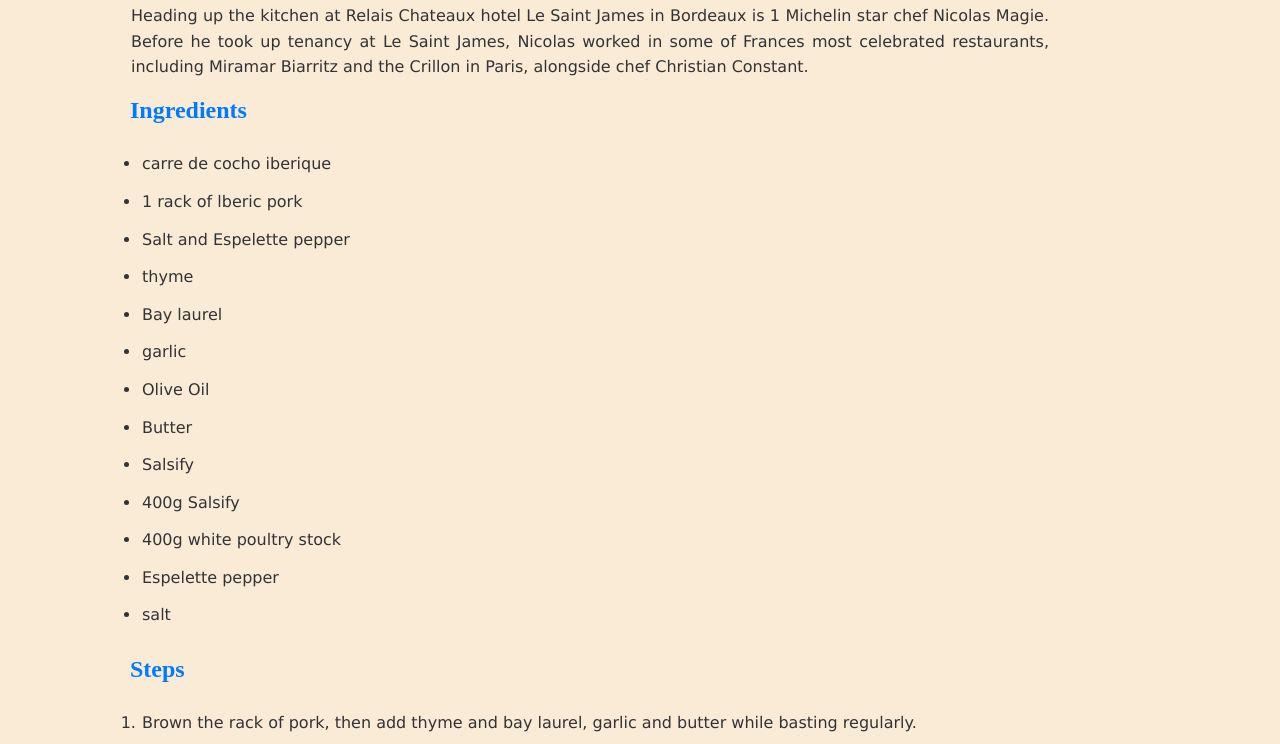
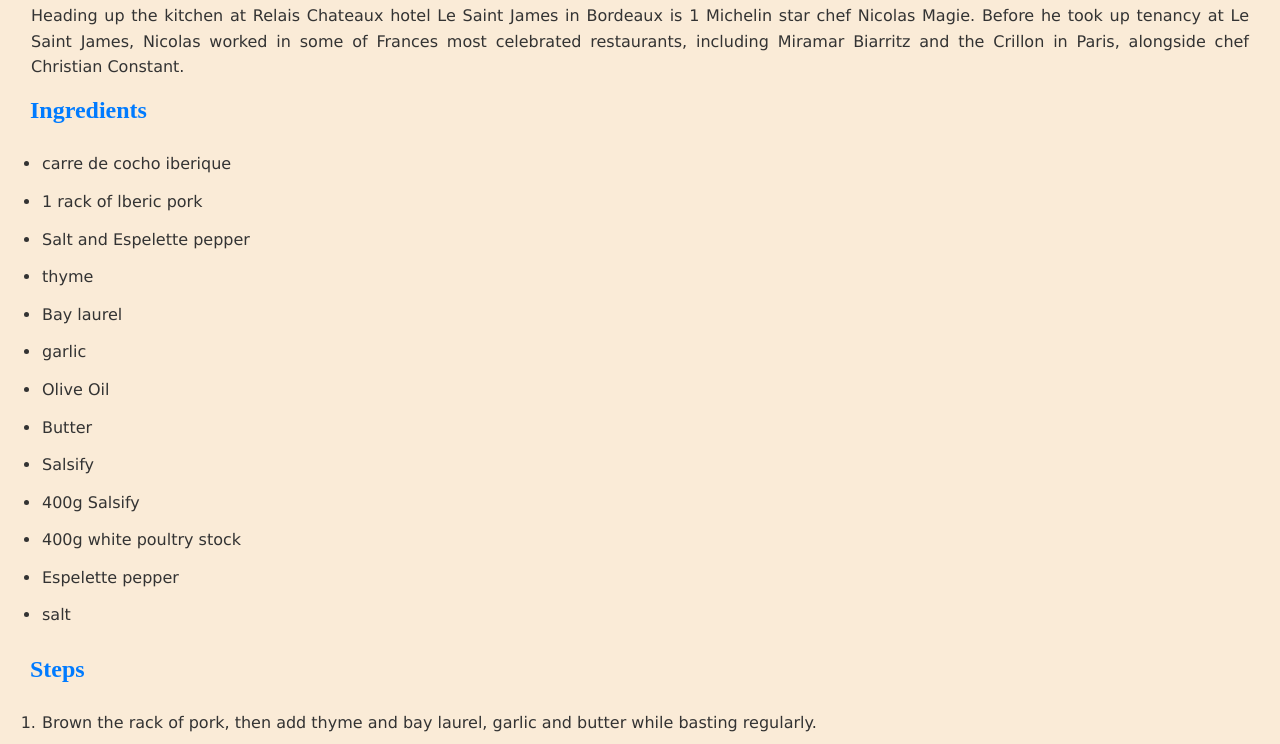
Before and after one commit to Freedi-Safdar/odin-recipes, a plain HTML site: page recipes/nicolas.html in a window 1280 px wide. Shown: the part 89-833 px from the top of the page. Drawn offline with Linux system fonts and the light colour scheme.

Commit message:
rec.css improvement

```diff
--- a/recipes/rec.css
+++ b/recipes/rec.css
@@ -55,8 +55,3 @@
     font-size: medium;
     font-family: Verdana, Geneva, Tahoma, sans-serif;
 }
- * {
-    margin-left: 100px;
-    margin-right: 200px;
-    font-family: Nunito;
- }
```
